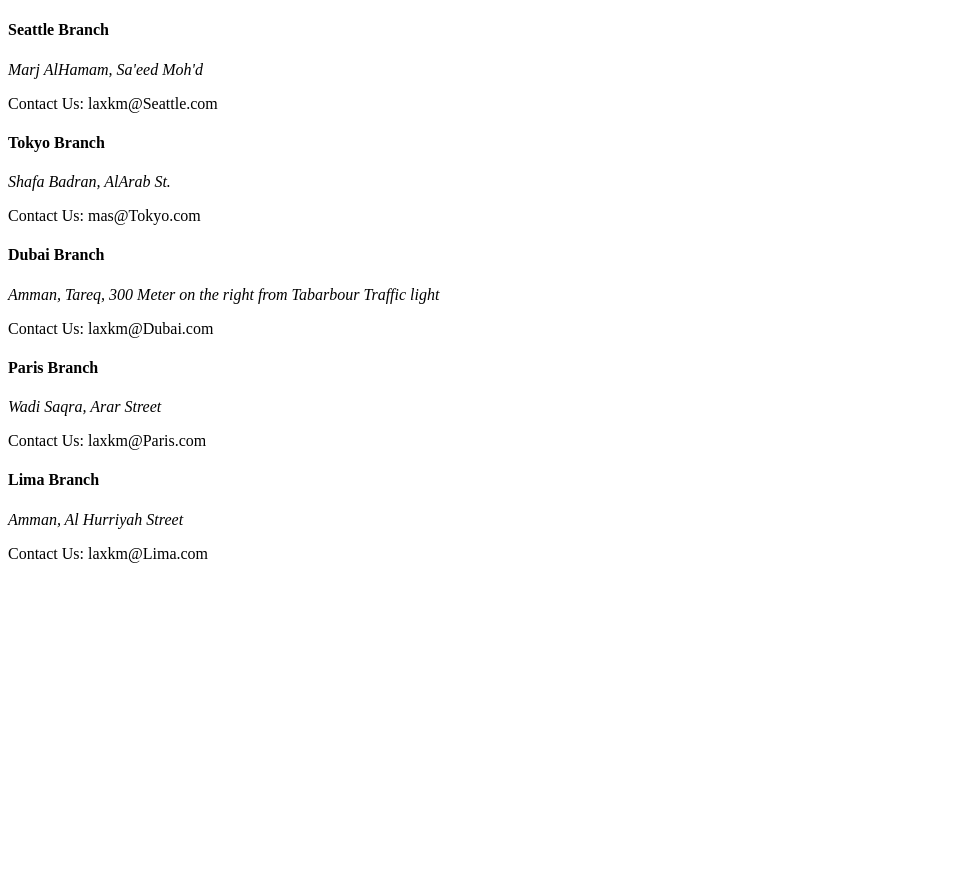
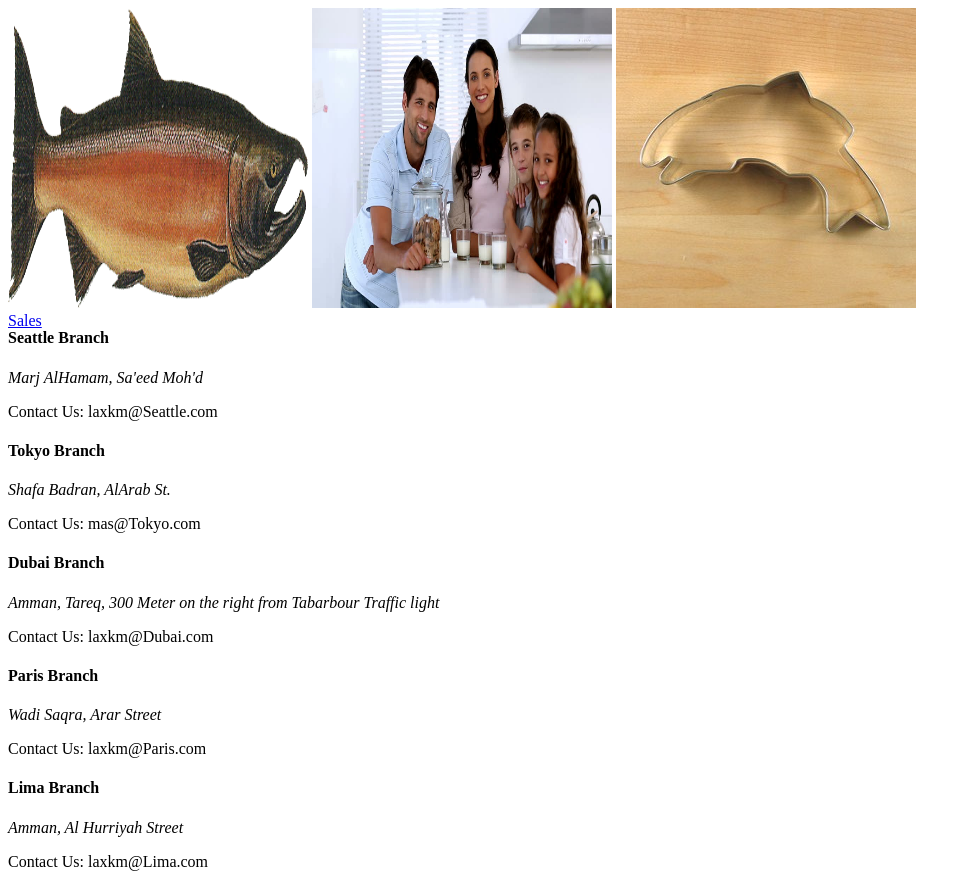
Before and after one commit to malik9931/cookie-stand, a plain HTML site: page index.html in a window 1280 px wide. Shown: the whole page, without its empty margins (0-971 px from the left). Before the commit the page ends 800 px from the top, so only its background shows below. Drawn offline with Linux system fonts and the light colour scheme.

Commit message:
pre final version

```diff
--- a/css/stylehindex.css
+++ b/css/stylehindex.css
@@ -6,5 +6,18 @@
   display: inline;
 }
 
-body {
+header > div {
+  width: 967px;
+  height: 300px;
 }
+
+#firstimg {
+  width: 300px;
+  height: 300px;
+  /* float: left; */
+}
+
+#secimg {
+  width: 300px;
+  height: 300px;
+}
--- a/index.html
+++ b/index.html
@@ -9,8 +9,13 @@
 </head>
 <body>
     <header>
-        <div>
-            <a href="sales.html"></a>
+        <div class="headimg">
+            <img id="firstimg" src="img/salmon.png" alt="salmon">
+            <img id="secimg" src="img/family.jpg" alt="family">
+            <img id="thrdimg" src="img/cutter.jpg" alt="cutter">
+            <nav>
+                <a href="sales.html">Sales</a>
+            </nav>
         </div>
     </header>
     <main>
```
Also changed, not shown: sales.html (+2 -0 lines).
